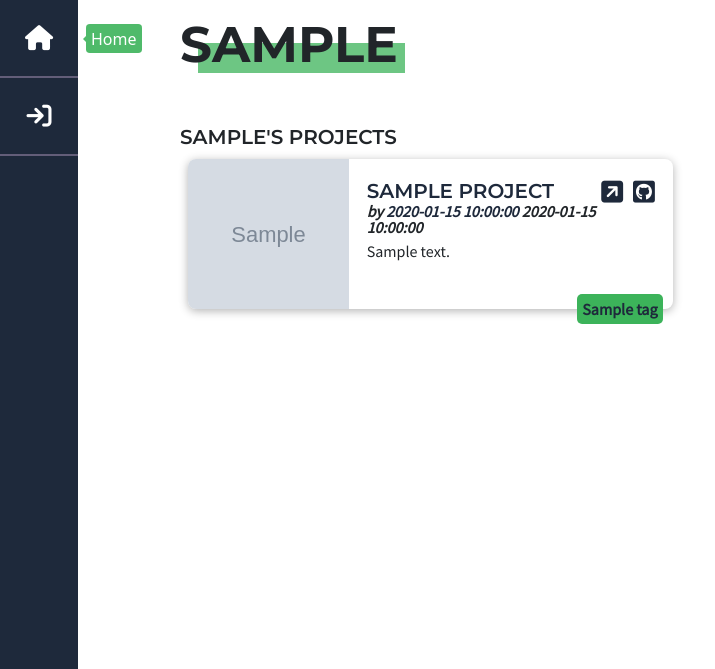
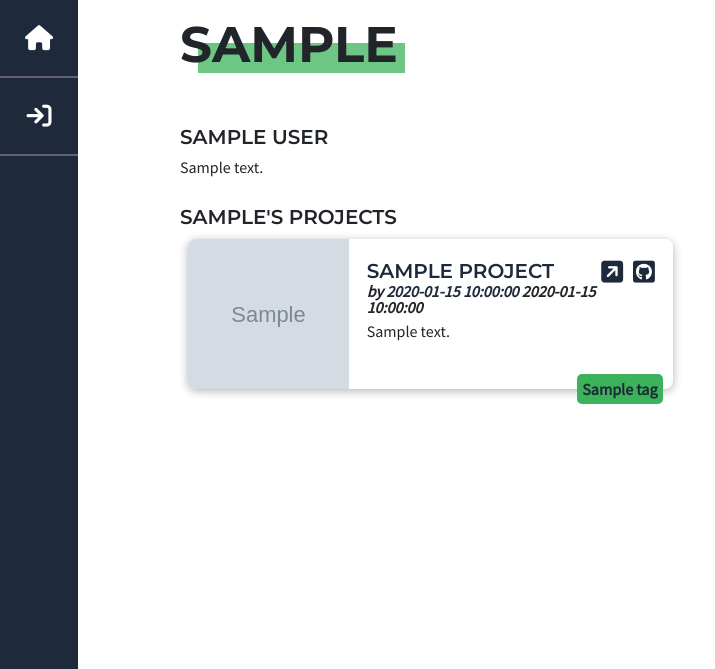
Before and after one commit to Samoftheforrest/devhub, a Flask app: a page that uses devhub/templates/pages/profile.html in a window 1280 px wide. Shown: the top 669 px of the page, without its empty margins (0-715 px from the left). Run offline with Flask 2, Linux system fonts and the light colour scheme; tables that the repository leaves empty hold one stand-in row (values such as "Sample post"); grey boxes marked "Sample" are stand-in pictures; a database or web service that is not in the repository returns one stand-in record (values such as "Sample title"); some libraries are stand-ins or nearby versions.

Commit message:
[AMEND] set up basic routing for profile bio

```diff
--- a/devhub/routes.py
+++ b/devhub/routes.py
@@ -182,8 +182,9 @@ def go_to_profile(username):
     """
     # grab the session user's username from the database
     username = User.query.filter_by(username=username).first()
+    user = mongo.db.users.find_one({"account_name": str(username)})
     projects = list(mongo.db.projects.find({"created_by": str(username)}))
-    return render_template("pages/profile.html", projects=projects, username=username, profile_active=True)
+    return render_template("pages/profile.html", projects=projects, username=username, user=user, profile_active=True)
 
 
 # edit profile page
--- a/devhub/templates/components/projects/project-card.html
+++ b/devhub/templates/components/projects/project-card.html
@@ -26,7 +26,7 @@
                         <div class="project-card-info-top d-flex flex-column flex-lg-row justify-content-between">
                             <div class="project-title-wrap">
                                 <h2 class="project-title"><a href="#" aria-label="Go to {{ project.project_name }} page">{{ project.project_name }} <i class="fa-solid fa-arrow-right"></i></a></h2>
-                                <span class="project-subtitle mb-3 mb-lg-0">by <a href="{{ url_for('go_to_profile', username=project.created_by) }}">{{ project.created_by }}</a> {% if project.created_by == session['user'] %} <i class="fa-solid fa-star" data-bs-placement="right" data-bs-toggle="tooltip" title="You own this project"></i> {% endif %} {{ project.date_posted }} </span>
+                                <span class="project-subtitle mb-3 mb-lg-0">by <a href="{{ url_for('go_to_profile', username=project.created_by, user=project.created_by) }}">{{ project.created_by }}</a> {% if project.created_by == session['user'] %} <i class="fa-solid fa-star" data-bs-placement="right" data-bs-toggle="tooltip" title="You own this project"></i> {% endif %} {{ project.date_posted }} </span>
                             </div>
                             <div class="project-card-links d-flex justify-content-lg-end">
                                 <a href="{{ project.live_link }}" target="_blank" rel="noopener" aria-label="Go to {{ project.live_link }}"><i class="fa-solid fa-square-arrow-up-right"></i></a>
--- a/devhub/templates/pages/profile.html
+++ b/devhub/templates/pages/profile.html
@@ -6,6 +6,19 @@
             <div class="col-12">
                 <h1 class="page-title">{{ username }}</h1>
             </div>
+        </div>
+    </div>
+
+    <div class="container mb-5">
+        <div class="row">
+            <div class="col-12">
+                <h2 class="page-subtitle mb-3">{{ user.account_name }}</h2>
+            </div>
+            {% if not user.bio %}
+                <p>It looks like you don't have a profile yet, you can create one <a href="#" class="highlight user-bio-link">here</a>.</p>
+            {% else %}
+                <p>{{ user.bio }}</p>
+            {% endif %}
         </div>
     </div>
 
```
